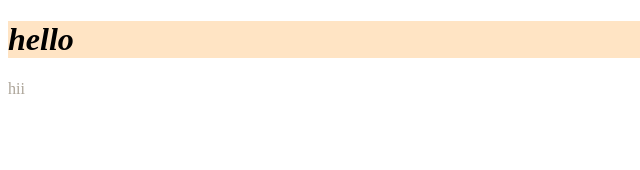
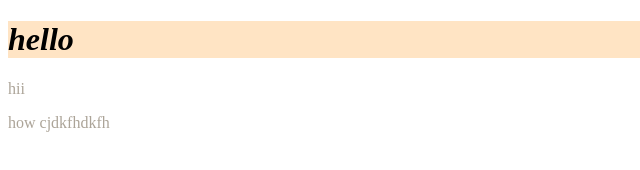
Before and after one commit to alaa77alghamdi/Lab9, a plain HTML site: page index.html in a window 1280 px wide. Shown: the full height of the page, 0-640 px from the left. Drawn offline with Linux system fonts and the light colour scheme.

```diff
--- a/index.html
+++ b/index.html
@@ -15,6 +15,8 @@
     <p>
         hii
     </p>
+
+    <p>how cjdkfhdkfh</p>
 </body>
 
 </html>
```
